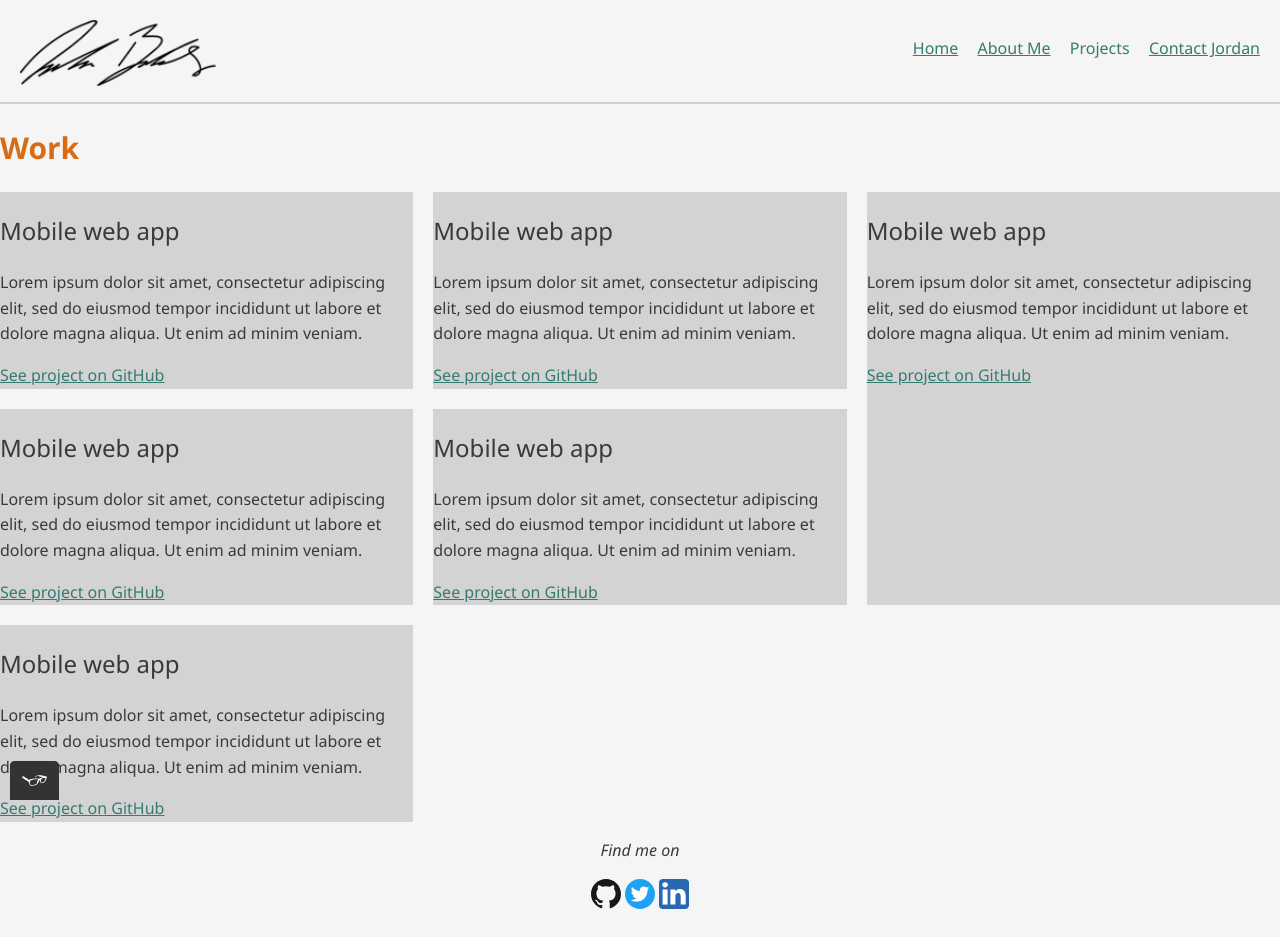
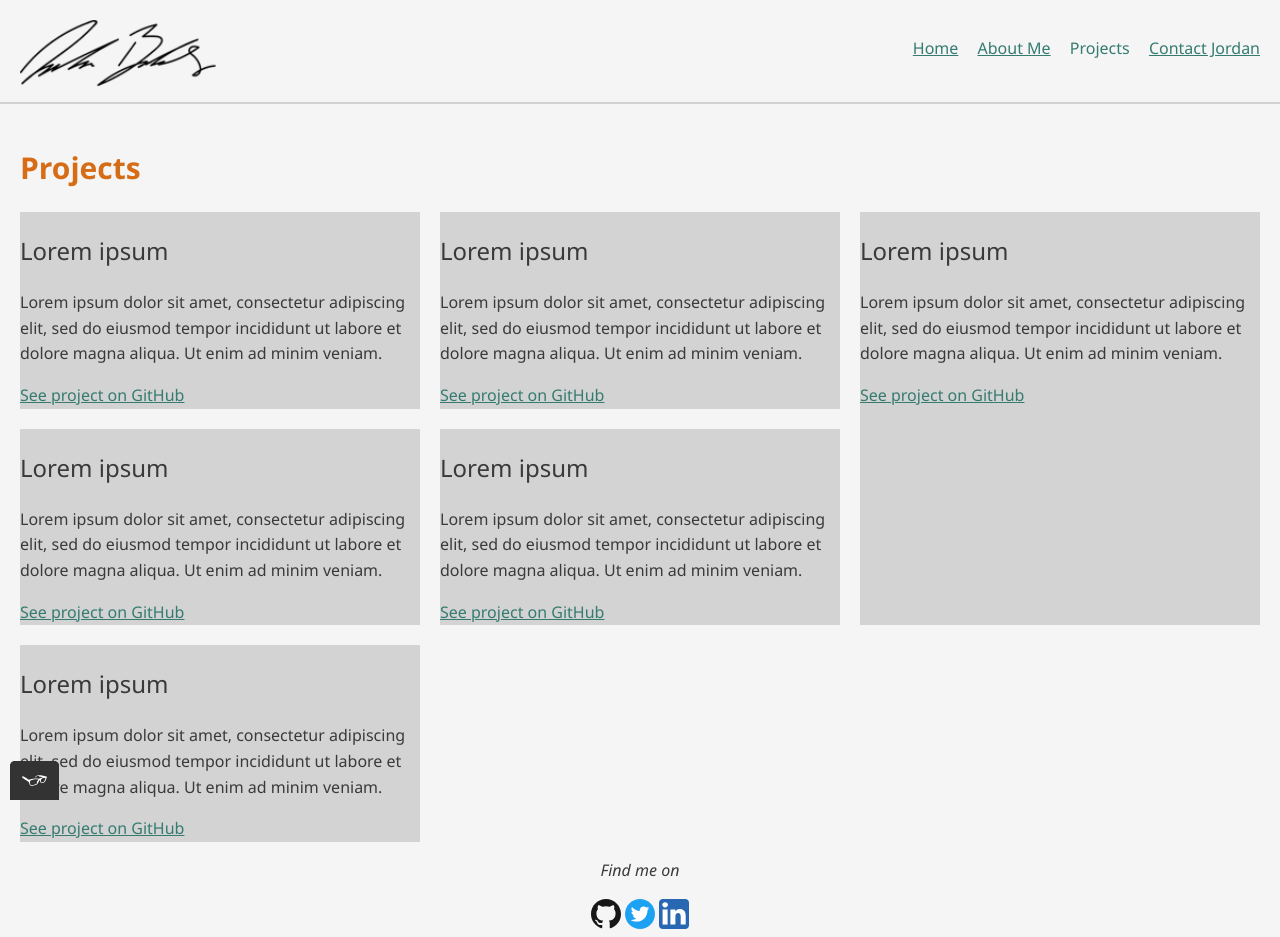
Before and after one commit to JBorchers/portfolio-website, a plain HTML site: page work.html in a window 1280 px wide. Drawn offline with nearby package versions, Linux system fonts and the light colour scheme; a web font is replaced by a local one.

Commit message:
Changed heading text for all projects

```diff
--- a/work.html
+++ b/work.html
@@ -52,12 +52,12 @@
         </ul>
       </nav>
     </header>
-    <section>
-      <h1>Work</h1>
+    <section class="project-section">
+      <h1>Projects</h1>
       <div class="grid">
         <!-- grid items will live here-->
         <div class="grid__item">
-          <h2>Mobile web app</h2>
+          <h2>Lorem ipsum</h2>
           <p>
             Lorem ipsum dolor sit amet, consectetur adipiscing elit, sed do
             eiusmod tempor incididunt ut labore et dolore magna aliqua. Ut enim
@@ -66,7 +66,7 @@
           <a href="#">See project on GitHub</a>
         </div>
         <div class="grid__item">
-          <h2>Mobile web app</h2>
+          <h2>Lorem ipsum</h2>
           <p>
             Lorem ipsum dolor sit amet, consectetur adipiscing elit, sed do
             eiusmod tempor incididunt ut labore et dolore magna aliqua. Ut enim
@@ -75,7 +75,7 @@
           <a href="#">See project on GitHub</a>
         </div>
         <div class="grid__item">
-          <h2>Mobile web app</h2>
+          <h2>Lorem ipsum</h2>
           <p>
             Lorem ipsum dolor sit amet, consectetur adipiscing elit, sed do
             eiusmod tempor incididunt ut labore et dolore magna aliqua. Ut enim
@@ -84,7 +84,7 @@
           <a href="#">See project on GitHub</a>
         </div>
         <div class="grid__item">
-          <h2>Mobile web app</h2>
+          <h2>Lorem ipsum</h2>
           <p>
             Lorem ipsum dolor sit amet, consectetur adipiscing elit, sed do
             eiusmod tempor incididunt ut labore et dolore magna aliqua. Ut enim
@@ -93,7 +93,7 @@
           <a href="#">See project on GitHub</a>
         </div>
         <div class="grid__item">
-          <h2>Mobile web app</h2>
+          <h2>Lorem ipsum</h2>
           <p>
             Lorem ipsum dolor sit amet, consectetur adipiscing elit, sed do
             eiusmod tempor incididunt ut labore et dolore magna aliqua. Ut enim
@@ -102,7 +102,7 @@
           <a href="#">See project on GitHub</a>
         </div>
         <div class="grid__item">
-          <h2>Mobile web app</h2>
+          <h2>Lorem ipsum</h2>
           <p>
             Lorem ipsum dolor sit amet, consectetur adipiscing elit, sed do
             eiusmod tempor incididunt ut labore et dolore magna aliqua. Ut enim
```
